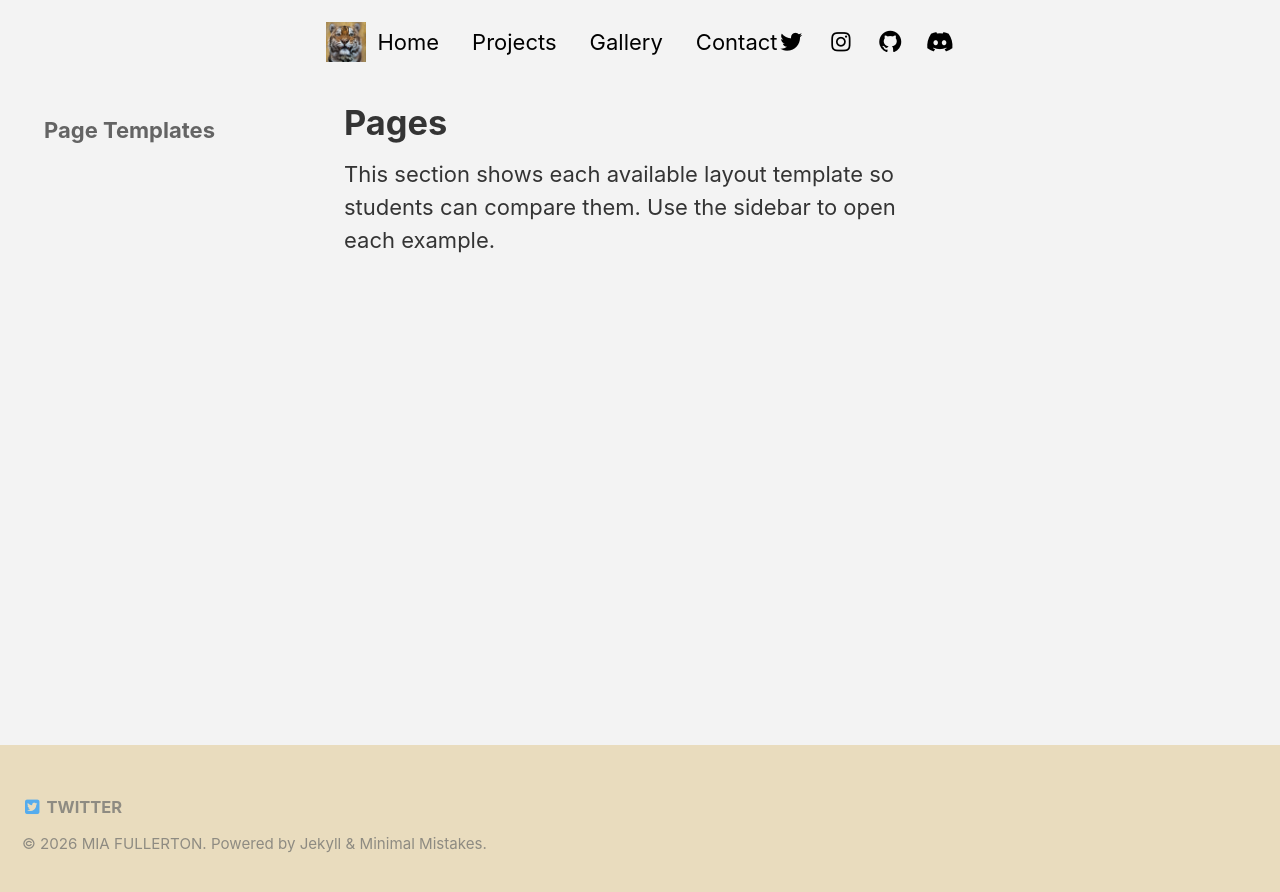
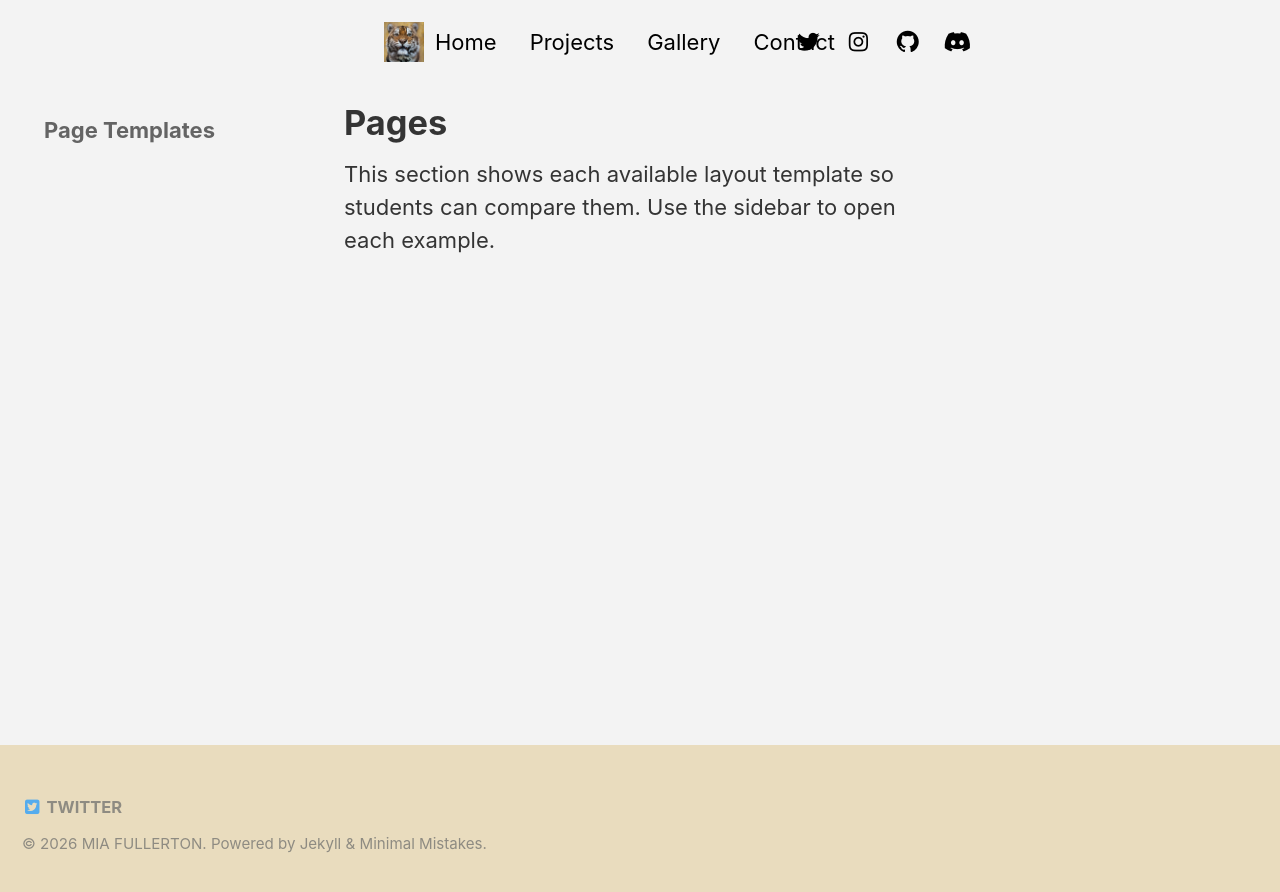
Before and after one commit to Griffsirr/Griffsirr.github.io, a Jekyll site: the page built from _pages/pages.md, in a window 1280 px wide. Shown: the top 892 px of the page. Built offline with Jekyll 4.4.1, drawn with Linux system fonts in a browser that asks for light colours.

Commit message:
Update header.html

```diff
--- a/_includes/header.html
+++ b/_includes/header.html
@@ -35,7 +35,7 @@
 
 <style>
   .nav-container {
-  max-width: 1100px;
+  max-width: 600px;
   margin: 0 auto;
   padding: 0 2rem;
 }
```
